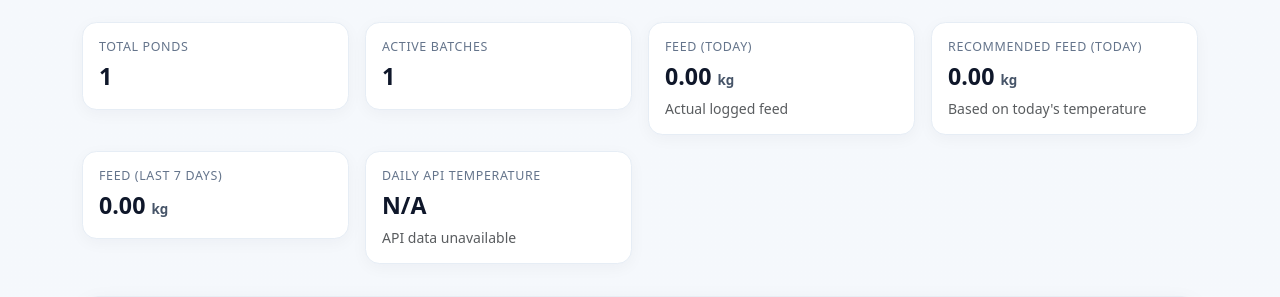
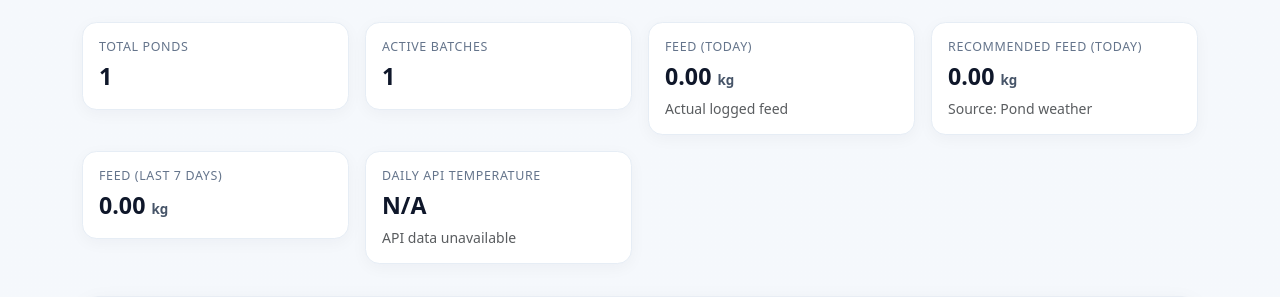
Before and after one commit to Sadman-Devx/smart-fish-farm, a Django app: page / in a window 1280 px wide. Shown: the part 241-538 px from the top of the page. Run offline with Django 5.2, Linux system fonts and the light colour scheme; tables that the repository leaves empty hold one stand-in row (values such as "Sample post"); data that the repository does not hold is empty; parts of the project's set-up code (start-up, migrations or seed data) failed here and were passed over.

Commit message:
solve some issues

```diff
--- a/farm/services/feed_calculator.py
+++ b/farm/services/feed_calculator.py
@@ -6,6 +6,7 @@ from typing import Optional
 from django.utils import timezone
 
 from ..models import DailyWeather, FishBatch, FeedingProfile, WeatherRecord
+from .weather_ingest import get_or_update_daily_weather
 
 
 def _temperature_factor(temp_c: float) -> float:
@@ -21,14 +22,22 @@ def _temperature_factor(temp_c: float) -> float:
 
 
 def smart_feed_kg_for_batch(batch: FishBatch, day: date | None = None) -> Optional[float]:
+    target_day = day or timezone.now().date()
+    daily_weather: Optional[DailyWeather] = DailyWeather.objects.filter(date=target_day).first()
+    if daily_weather is None:
+        daily_weather = get_or_update_daily_weather(day=target_day)
+
     latest_weather: Optional[WeatherRecord] = (
         WeatherRecord.objects.filter(pond=batch.pond).order_by("-timestamp").first()
     )
-    if latest_weather is None:
+    biomass_kg = batch.latest_biomass_kg
+    if latest_weather is not None:
+        water_temp = float(latest_weather.water_temp_c)
+    elif daily_weather is not None:
+        water_temp = float(daily_weather.temperature_c)
+    else:
         return None
 
-    biomass_kg = batch.latest_biomass_kg
-    water_temp = float(latest_weather.water_temp_c)
     profile: Optional[FeedingProfile] = (
         FeedingProfile.objects.filter(min_temp_c__lte=water_temp, max_temp_c__gte=water_temp)
         .order_by("min_temp_c")
@@ -40,7 +49,5 @@ def smart_feed_kg_for_batch(batch: FishBatch, day: date | None = None) -> Option
     base_feed_rate_pct = float(profile.feeding_rate_pct)
     daily_feed_kg = biomass_kg * base_feed_rate_pct / 100.0
 
-    target_day = day or timezone.now().date()
-    daily_weather: Optional[DailyWeather] = DailyWeather.objects.filter(date=target_day).first()
     factor = _temperature_factor(float(daily_weather.temperature_c)) if daily_weather else _temperature_factor(water_temp)
     return round(daily_feed_kg * factor, 2)
--- a/farm/views.py
+++ b/farm/views.py
@@ -132,11 +132,30 @@ def dashboard(request):
     )
     # Recommended feed for today based on today's temperature (DailyWeather)
     recommended_feed_today_kg = 0.0
+    recommended_feed_sources = set()
     for batch in active_batches:
         suggested = smart_feed_kg_for_batch(batch, day=today)
         if suggested is not None:
             recommended_feed_today_kg += float(suggested)
+            has_pond_weather = (
+                WeatherRecord.objects.filter(pond=batch.pond).order_by("-timestamp").first()
+                is not None
+            )
+            if has_pond_weather:
+                recommended_feed_sources.add("pond")
+            elif daily_api_weather is not None:
+                recommended_feed_sources.add("api")
+            else:
+                recommended_feed_sources.add("unknown")
     recommended_feed_today_kg = round(recommended_feed_today_kg, 2)
+    if recommended_feed_sources == {"pond"}:
+        recommended_feed_source_label = "Pond weather"
+    elif recommended_feed_sources == {"api"}:
+        recommended_feed_source_label = "API weather"
+    elif recommended_feed_sources:
+        recommended_feed_source_label = "Mixed sources"
+    else:
+        recommended_feed_source_label = "No recommendation"
 
     # Daily operation summary: total feed per day + average water temperature per day
     feed_daily = list(
@@ -190,6 +209,7 @@ def dashboard(request):
         "feed_last_7_days_kg": feed_last_7_days_kg,
         "today_feed_given_kg": today_feed_given_kg,
         "recommended_feed_today_kg": recommended_feed_today_kg,
+        "recommended_feed_source_label": recommended_feed_source_label,
         "avg_recent_temp_c": avg_recent_temp_c,
         "daily_api_temp_c": daily_api_weather.temperature_c if daily_api_weather else None,
         "daily_api_condition": daily_api_weather.condition if daily_api_weather else None,
--- a/manage.py
+++ b/manage.py
@@ -6,6 +6,12 @@ import sys
 
 def main():
     """Run administrative tasks."""
+    try:
+        from dotenv import load_dotenv
+
+        load_dotenv()
+    except Exception:
+        pass
     os.environ.setdefault('DJANGO_SETTINGS_MODULE', 'smart_fish_farm.settings')
     try:
         from django.core.management import execute_from_command_line
--- a/requirements.txt
+++ b/requirements.txt
@@ -5,3 +5,4 @@ celery
 redis
 twilio
 djangorestframework
+python-dotenv
--- a/templates/farm/dashboard.html
+++ b/templates/farm/dashboard.html
@@ -53,7 +53,7 @@
         <div class="kpi-card">
             <div class="kpi-card__label">Recommended Feed (Today)</div>
             <div class="kpi-card__value">{{ recommended_feed_today_kg|floatformat:2 }} <small>kg</small></div>
-            <div class="small text-muted mt-1">Based on today's temperature</div>
+            <div class="small text-muted mt-1">Source: {{ recommended_feed_source_label }}</div>
         </div>
     </div>
     <div class="col-md-6 col-xl-3">
```
Also changed, not shown: smart_fish_farm/settings.py (+11 -18 lines), smart_fish_farm/wsgi.py (+7 -0 lines), README.md, 1 other file.
